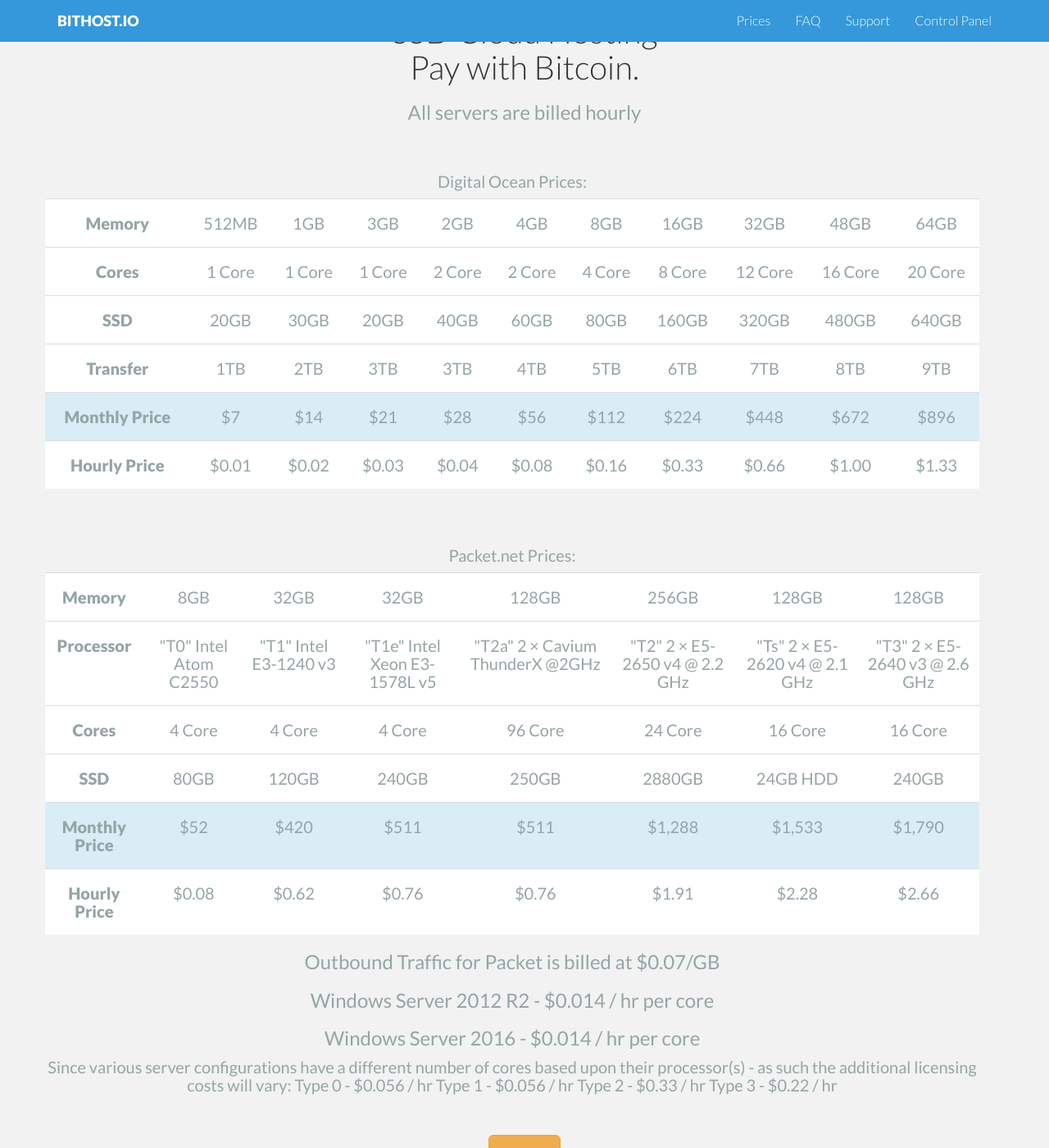
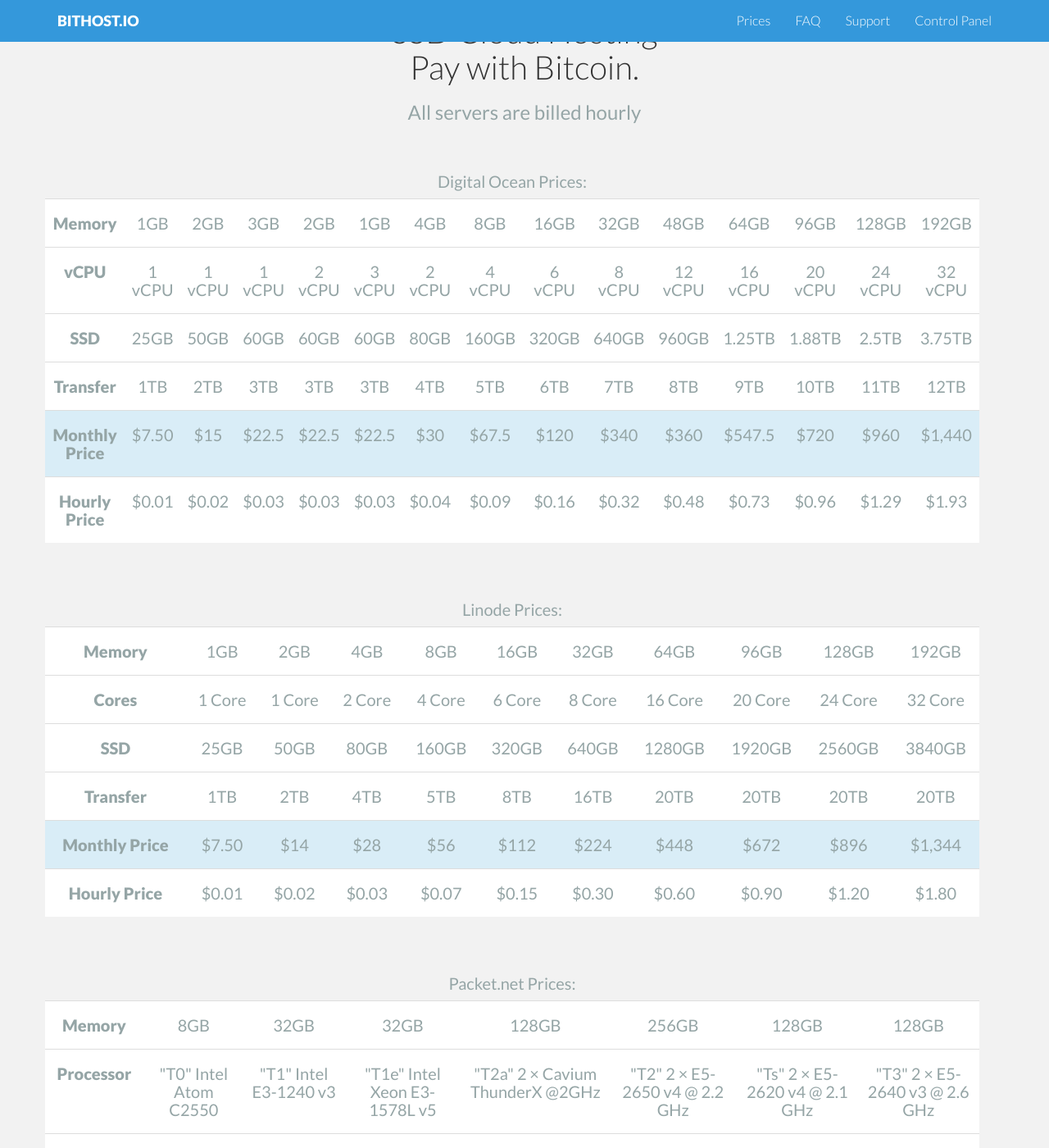
Before and after one commit to bithostio/www.bithost.io, a Jekyll site: the page built from index.html, in a window 1280 px wide and 1400 px high, scrolled down 674 px. Shown: the whole window at 82% size. Built offline with Jekyll 4.4.1, drawn with Linux system fonts in a browser that asks for light colours; nearby versions of some CDN libraries; Markdown is read by kramdown in place of the engine named in the settings.

Commit message:
Update index.html

```diff
--- a/index.html
+++ b/index.html
@@ -35,44 +35,56 @@
           <tbody>
             <tr>
               <td><h4 style="font-weight: bold">Memory</h4></td>
-          <td><h4>512MB</h4></td>
               <td><h4>1GB</h4></td>
+              <td><h4>2GB</h4></td>
               <td><h4>3GB</h4></td>
               <td><h4>2GB</h4></td>
+              <td><h4>1GB</h4></td>
               <td><h4>4GB</h4></td>
               <td><h4>8GB</h4></td>
               <td><h4>16GB</h4></td>
               <td><h4>32GB</h4></td>
               <td><h4>48GB</h4></td>
               <td><h4>64GB</h4></td>
+              <td><h4>96GB</h4></td>
+              <td><h4>128GB</h4></td>
+              <td><h4>192GB</h4></td>
             </tr>
 
             <tr>
-          <td><h4 style="font-weight: bold">Cores</h4></td>
-          <td><h4>1 Core</h4></td>
-          <td><h4>1 Core</h4></td>
-          <td><h4>1 Core</h4></td>
-          <td><h4>2 Core</h4></td>
-          <td><h4>2 Core</h4></td>
-          <td><h4>4 Core</h4></td>
-          <td><h4>8 Core</h4></td>
-          <td><h4>12 Core</h4></td>
-          <td><h4>16 Core</h4></td>
-          <td><h4>20 Core</h4></td>
+              <td><h4 style="font-weight: bold">vCPU</h4></td>
+              <td><h4>1 vCPU</h4></td>
+              <td><h4>1 vCPU</h4></td>
+              <td><h4>1 vCPU</h4></td>
+              <td><h4>2 vCPU</h4></td>
+              <td><h4>3 vCPU</h4></td>
+              <td><h4>2 vCPU</h4></td>
+              <td><h4>4 vCPU</h4></td>
+              <td><h4>6 vCPU</h4></td>
+              <td><h4>8 vCPU</h4></td>
+              <td><h4>12 vCPU</h4></td>
+              <td><h4>16 vCPU</h4></td>
+              <td><h4>20 vCPU</h4></td>
+              <td><h4>24 vCPU</h4></td>
+              <td><h4>32 vCPU</h4></td>
             </tr>
 
             <tr>
               <td><h4 style="font-weight: bold">SSD</h4></td>
-          <td><h4>20GB</h4></td>
-          <td><h4>30GB</h4></td>
-          <td><h4>20GB</h4></td>
-          <td><h4>40GB</h4></td>
+              <td><h4>25GB</h4></td>
+              <td><h4>50GB</h4></td>
+              <td><h4>60GB</h4></td>
+              <td><h4>60GB</h4></td>
               <td><h4>60GB</h4></td>
               <td><h4>80GB</h4></td>
               <td><h4>160GB</h4></td>
               <td><h4>320GB</h4></td>
-          <td><h4>480GB</h4></td>
               <td><h4>640GB</h4></td>
+              <td><h4>960GB</h4></td>
+              <td><h4>1.25TB</h4></td>
+              <td><h4>1.88TB</h4></td>
+              <td><h4>2.5TB</h4></td>
+              <td><h4>3.75TB</h4></td>
             </tr>
 
             <tr>
@@ -81,19 +93,122 @@
               <td><h4>2TB</h4></td>
               <td><h4>3TB</h4></td>
               <td><h4>3TB</h4></td>
+              <td><h4>3TB</h4></td>
               <td><h4>4TB</h4></td>
               <td><h4>5TB</h4></td>
               <td><h4>6TB</h4></td>
               <td><h4>7TB</h4></td>
               <td><h4>8TB</h4></td>
               <td><h4>9TB</h4></td>
+              <td><h4>10TB</h4></td>
+              <td><h4>11TB</h4></td>
+              <td><h4>12TB</h4></td>
             </tr>
 
             <tr class="info">
               <td><h4 style="font-weight: bold">Monthly Price</h4></td>
-          <td><h4>$7</h4></td>
+              <td><h4>$7.50</h4></td>
+              <td><h4>$15</h4></td>
+              <td><h4>$22.5</h4></td>
+              <td><h4>$22.5</h4></td>
+              <td><h4>$22.5</h4></td>
+              <td><h4>$30</h4></td>
+              <td><h4>$67.5</h4></td>
+              <td><h4>$120</h4></td>
+              <td><h4>$340</h4></td>
+              <td><h4>$360</h4></td>
+              <td><h4>$547.5</h4></td>
+              <td><h4>$720</h4></td>
+              <td><h4>$960</h4></td>
+              <td><h4>$1,440</h4></td>
+            </tr>
+
+            <tr>
+              <td><h4 style="font-weight: bold">Hourly Price</h4></td>
+              <td><h4>$0.01</h4></td>
+              <td><h4>$0.02</h4></td>
+              <td><h4>$0.03</h4></td>
+              <td><h4>$0.03</h4></td>
+              <td><h4>$0.03</h4></td>
+              <td><h4>$0.04</h4></td>
+              <td><h4>$0.09</h4></td>
+              <td><h4>$0.16</h4></td>
+              <td><h4>$0.32</h4></td>
+              <td><h4>$0.48</h4></td>
+              <td><h4>$0.73</h4></td>
+              <td><h4>$0.96</h4></td>
+              <td><h4>$1.29</h4></td>
+              <td><h4>$1.93</h4></td>
+            </tr>
+          </tbody>
+        </table>
+      </div>
+
+
+<div class="row mt centered table digitalocean">
+  <h4> Linode Prices:</h4>
+  <table class="table">
+          <tbody>
+            <tr>
+              <td><h4 style="font-weight: bold">Memory</h4></td>
+              <td><h4>1GB</h4></td>
+              <td><h4>2GB</h4></td>
+              <td><h4>4GB</h4></td>
+              <td><h4>8GB</h4></td>
+              <td><h4>16GB</h4></td>
+              <td><h4>32GB</h4></td>
+              <td><h4>64GB</h4></td>
+              <td><h4>96GB</h4></td>
+              <td><h4>128GB</h4></td>
+              <td><h4>192GB</h4></td>
+            </tr>
+
+            <tr>
+              <td><h4 style="font-weight: bold">Cores</h4></td>
+              <td><h4>1 Core</h4></td>
+              <td><h4>1 Core</h4></td>
+              <td><h4>2 Core</h4></td>
+              <td><h4>4 Core</h4></td>
+              <td><h4>6 Core</h4></td>
+              <td><h4>8 Core</h4></td>
+              <td><h4>16 Core</h4></td>
+              <td><h4>20 Core</h4></td>
+              <td><h4>24 Core</h4></td>
+              <td><h4>32 Core</h4></td>
+            </tr>
+
+            <tr>
+              <td><h4 style="font-weight: bold">SSD</h4></td>
+              <td><h4>25GB</h4></td>
+              <td><h4>50GB</h4></td>
+              <td><h4>80GB</h4></td>
+              <td><h4>160GB</h4></td>
+              <td><h4>320GB</h4></td>
+              <td><h4>640GB</h4></td>
+              <td><h4>1280GB</h4></td>
+              <td><h4>1920GB</h4></td>
+              <td><h4>2560GB</h4></td>
+              <td><h4>3840GB</h4></td>
+            </tr>
+
+            <tr>
+              <td><h4 style="font-weight: bold">Transfer</h4></td>
+              <td><h4>1TB</h4></td>
+              <td><h4>2TB</h4></td>
+              <td><h4>4TB</h4></td>
+              <td><h4>5TB</h4></td>
+              <td><h4>8TB</h4></td>
+              <td><h4>16TB</h4></td>
+              <td><h4>20TB</h4></td>
+              <td><h4>20TB</h4></td>
+              <td><h4>20TB</h4></td>
+              <td><h4>20TB</h4></td>
+            </tr>
+
+            <tr class="info">
+              <td><h4 style="font-weight: bold">Monthly Price</h4></td>
+              <td><h4>$7.50</h4></td>
               <td><h4>$14</h4></td>
-          <td><h4>$21</h4></td>
               <td><h4>$28</h4></td>
               <td><h4>$56</h4></td>
               <td><h4>$112</h4></td>
@@ -101,6 +216,7 @@
               <td><h4>$448</h4></td>
               <td><h4>$672</h4></td>
               <td><h4>$896</h4></td>
+              <td><h4>$1,344</h4></td>
             </tr>
 
             <tr>
@@ -108,17 +224,18 @@
               <td><h4>$0.01</h4></td>
               <td><h4>$0.02</h4></td>
               <td><h4>$0.03</h4></td>
-          <td><h4>$0.04</h4></td>
-          <td><h4>$0.08</h4></td>
-          <td><h4>$0.16</h4></td>
-          <td><h4>$0.33</h4></td>
-          <td><h4>$0.66</h4></td>
-          <td><h4>$1.00</h4></td>
-          <td><h4>$1.33</h4></td>
+              <td><h4>$0.07</h4></td>
+              <td><h4>$0.15</h4></td>
+              <td><h4>$0.30</h4></td>
+              <td><h4>$0.60</h4></td>
+              <td><h4>$0.90</h4></td>
+              <td><h4>$1.20</h4></td>
+              <td><h4>$1.80</h4></td>
             </tr>
           </tbody>
         </table>
       </div>
+
 
       <div class="row mt centered table packet">
         <h4> Packet.net Prices:</h4>
```
Lines whose indentation alone changed are shown as unchanged.
